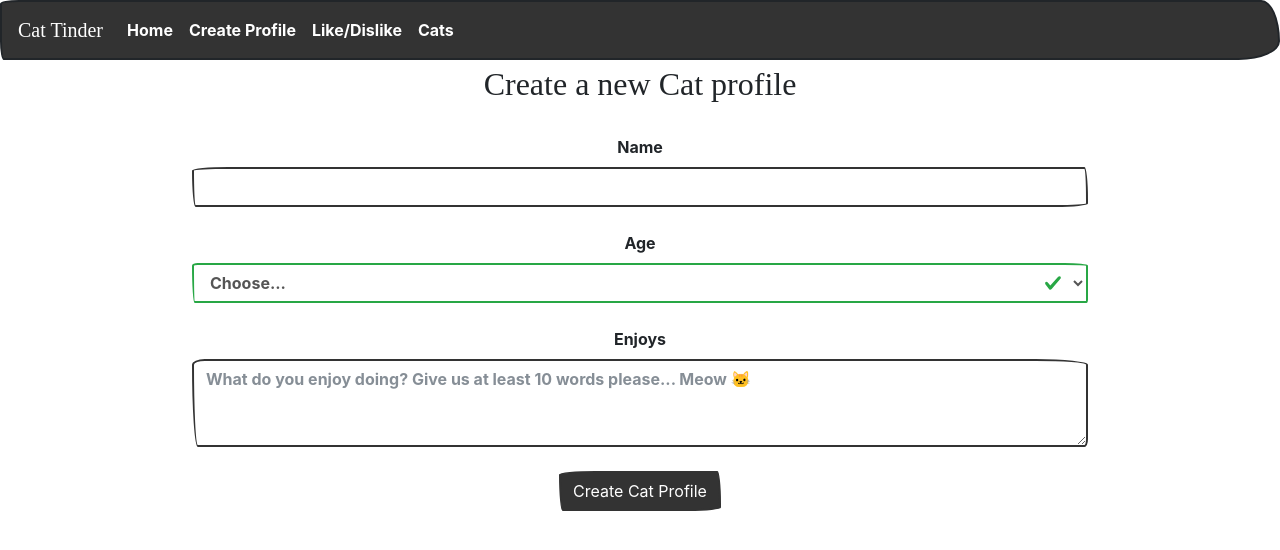
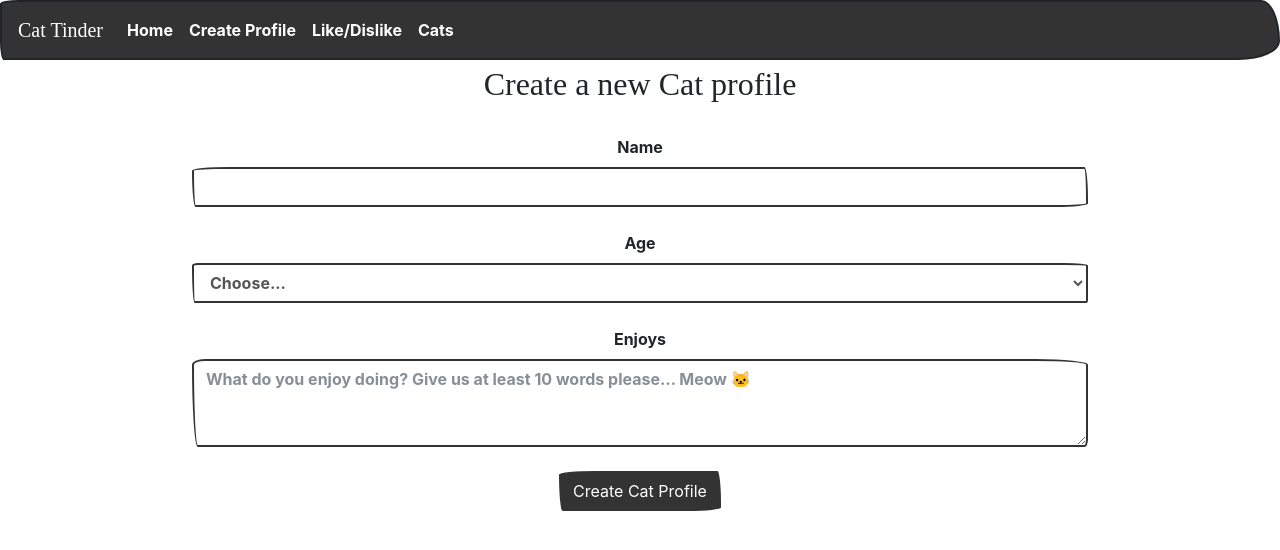
Before and after one commit to thompsian/Cat-Tinder, a React (Create React App) app in the folder cat-tinder-frontend/: page /NewCat in a window 1280 px wide. Shown: the top 550 px of the page. Built offline with nearby package versions, Linux system fonts and the light colour scheme; no server answers; a web font is replaced by a local one.

Commit message:
change age from integer to string; fix the green input box for creatin new file

```diff
--- a/cat-tinder-frontend/src/pages/Cats.js
+++ b/cat-tinder-frontend/src/pages/Cats.js
@@ -17,7 +17,7 @@ class Cats extends Component {
                     {cat.name}
                   </h3>
                   <div className="card-body">
-                    <h5 className="card-title" className='cat-age'>{cat.age} years old</h5>
+                    <h5 className="card-title" className='cat-age'>{cat.age}</h5>
                   </div>
                   <img style={{height: "auto", width: "100%", display: "block"}} src="https://live.staticflickr.com/68/172629460_f55d8b084d_z.jpg" alt="Card image" />
                   <div className="card-body">
@@ -28,7 +28,7 @@ class Cats extends Component {
                      <a href="#" class="card-link">Delete</a>
                    </div>
                    <div className="card-footer text-muted">
-                     {`Joined at ${cat.created_at}`}
+                     {`Joined at ${cat.created_at.split("").slice(0,10).join("")}`}
                    </div>
                 </div>
                 </div>
--- a/cat-tinder-frontend/src/pages/NewCat.js
+++ b/cat-tinder-frontend/src/pages/NewCat.js
@@ -12,7 +12,7 @@ class NewCat extends Component {
           success: false,
           form: {
               name:"",
-              age:"",
+              age:"Choose...",
               enjoys:""
           }
       }
@@ -32,7 +32,7 @@ class NewCat extends Component {
                 success: true,
                 form: {
                     name:"",
-                    age:"",
+                    age:"Choose...",
                     enjoys:""                }
             })
         })
@@ -59,15 +59,15 @@ class NewCat extends Component {
               placeholder="how old am I?"
               onChange={this.handleChange}
               value={this.state.form.age}
-              className = {this.state.form.age !== "Choose..." ? "form-control is-valid" : "form-control"}>
+              className = {this.state.form.age === "Choose..." ? "form-control" : "form-control is-valid"}>
               <option>Choose...</option>
-              <option>0-1</option>
-              <option>1</option>
-              <option>2</option>
-              <option>3</option>
-              <option>4</option>
-              <option>5</option>
-              <option>5+</option>
+              <option>0-1 year old</option>
+              <option>1 years old</option>
+              <option>2 years old</option>
+              <option>3 years old</option>
+              <option>4 years old</option>
+              <option>5 years old</option>
+              <option>5+ years old</option>
               <option>Prefer not to tell 🤫</option>
             </Form.Control>
             <br />
```
Also changed, not shown: 2 other files (tests, documents, lock files or other folders).
